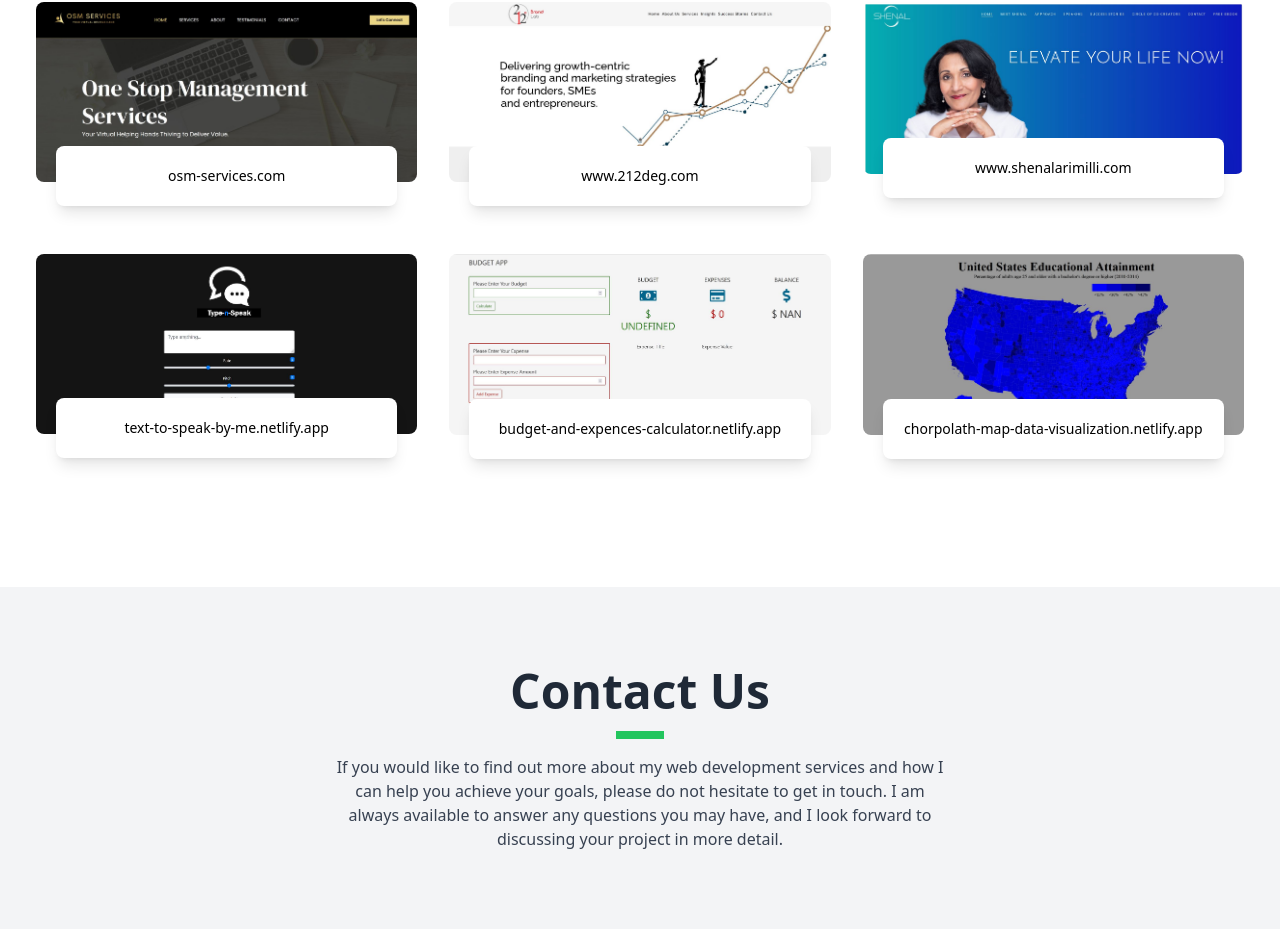
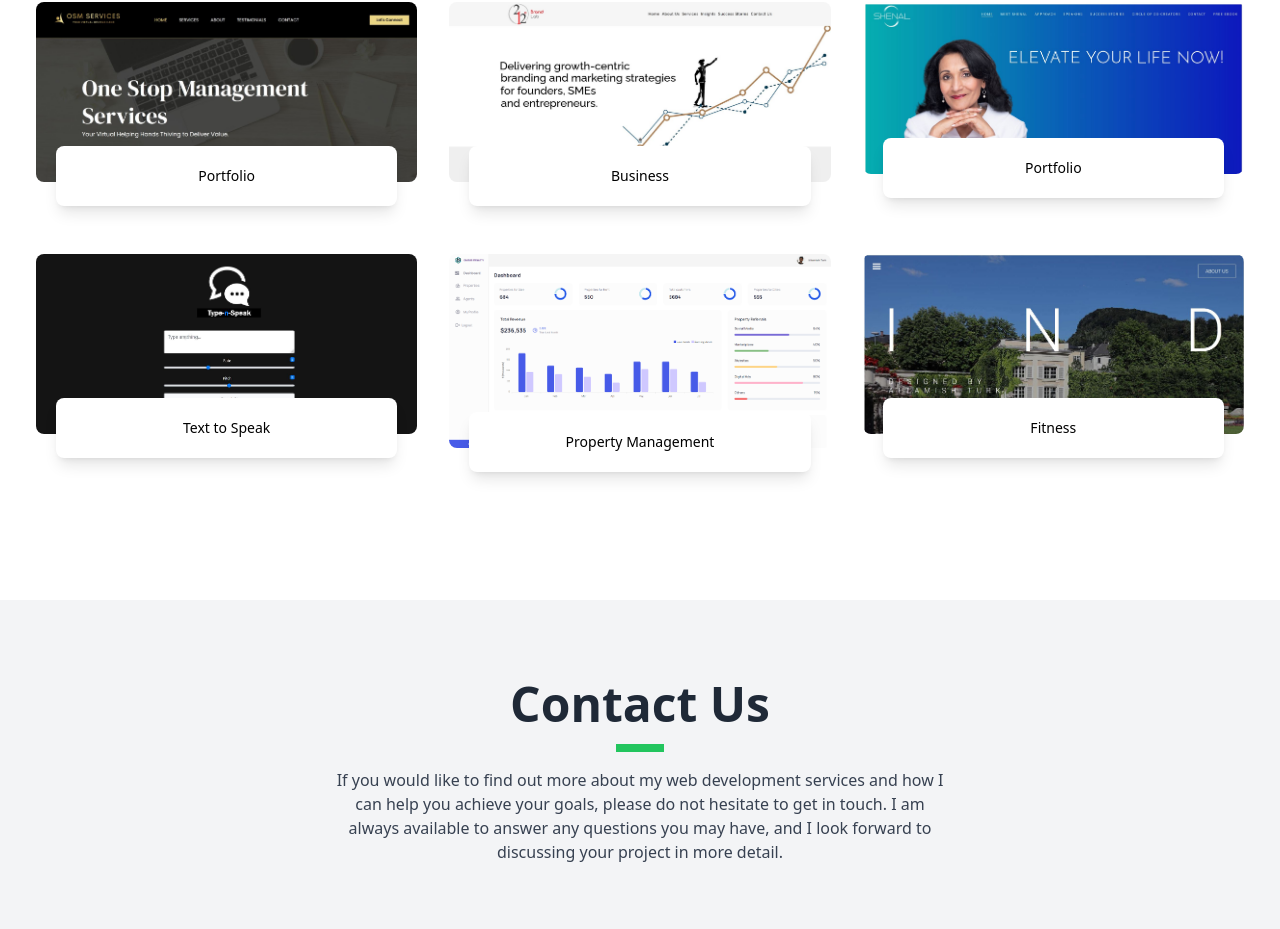
Before and after one commit to altamishturk/my-portfolio-website-in-react, a React (Create React App) app: page / in a window 1280 px wide. Shown: the part 4394-5323 px from the top of the page. Built offline with nearby package versions, Linux system fonts and the light colour scheme.

Commit message:
property changed

```diff
--- a/src/components/Work.js
+++ b/src/components/Work.js
@@ -4,8 +4,8 @@ import project1 from "../assets/projects/1.JPG";
 import project2 from "../assets/projects/2.JPG";
 import project3 from "../assets/projects/3.JPG";
 import project17 from "../assets/projects/17.JPG";
-import project28 from "../assets/projects/28.JPG";
-import project18 from "../assets/projects/18.JPG";
+import project4 from "../assets/projects/4.JPG";
+import project38 from "../assets/projects/38.PNG";
 
 
 const projects = [
@@ -13,38 +13,38 @@ const projects = [
     img: project1,
     name: `One Stop Management Services`,
     link: "https://osm-services.com",
-    domainName: "osm-services.com"
+    domainName: "Portfolio"
   },
   {
     img: project2,
     name: `Brand Lab`,
     link: "https://www.212deg.com/",
-    domainName: "www.212deg.com"
+    domainName: "Business"
   },
   {
     img: project3,
     name: `Shenal's portFolio`,
     link: "https://www.shenalarimilli.com/",
-    domainName: "www.shenalarimilli.com"
+    domainName: "Portfolio"
   },
   {
     img: project17,
-    name: `Shenal's portFolio`,
+    name: `Text to Speak`,
     link: "https://text-to-speak-by-me.netlify.app/",
-    domainName: "text-to-speak-by-me.netlify.app"
+    domainName: "Text to Speak"
   },
   {
-    img: project28,
-    name: `Shenal's portFolio`,
-    link: "https://budget-and-expences-calculator.netlify.app/",
-    domainName: "budget-and-expences-calculator.netlify.app"
+    img: project38,
+    name: `Oasis Reality`,
+    link: "https://oasis-reality.netlify.app/",
+    domainName: "Property Management"
   },
   {
-    img: project18,
-    name: `Shenal's portFolio`,
+    img: project4,
+    name: `Website`,
     link: "https://chorpolath-map-data-visualization.netlify.app/",
-    domainName: "chorpolath-map-data-visualization.netlify.app"
-  },
+    domainName: "Fitness"
+  }
 ]
 
 
```
Also changed, not shown: src/assets/projects/38.PNG (added).
